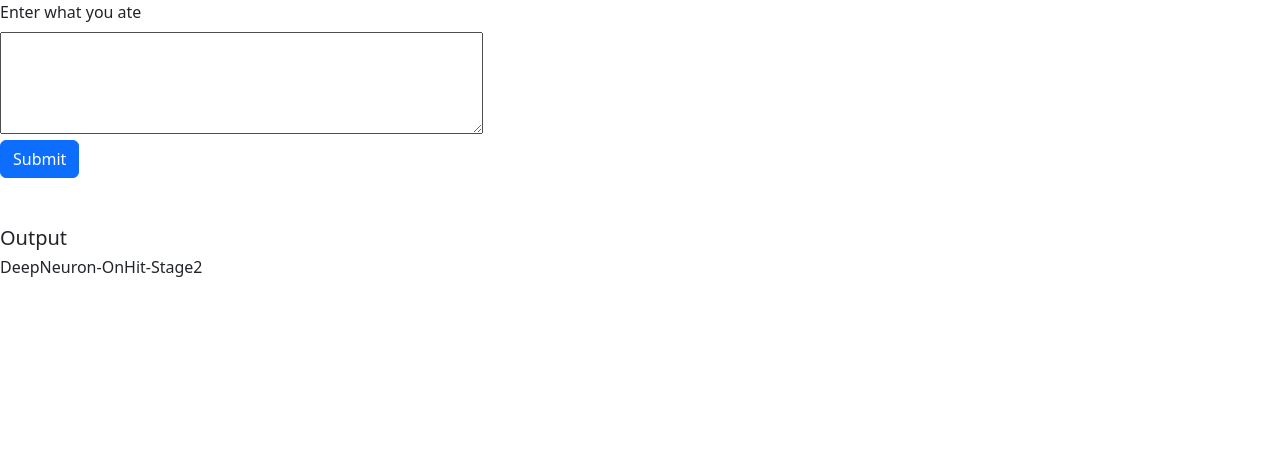
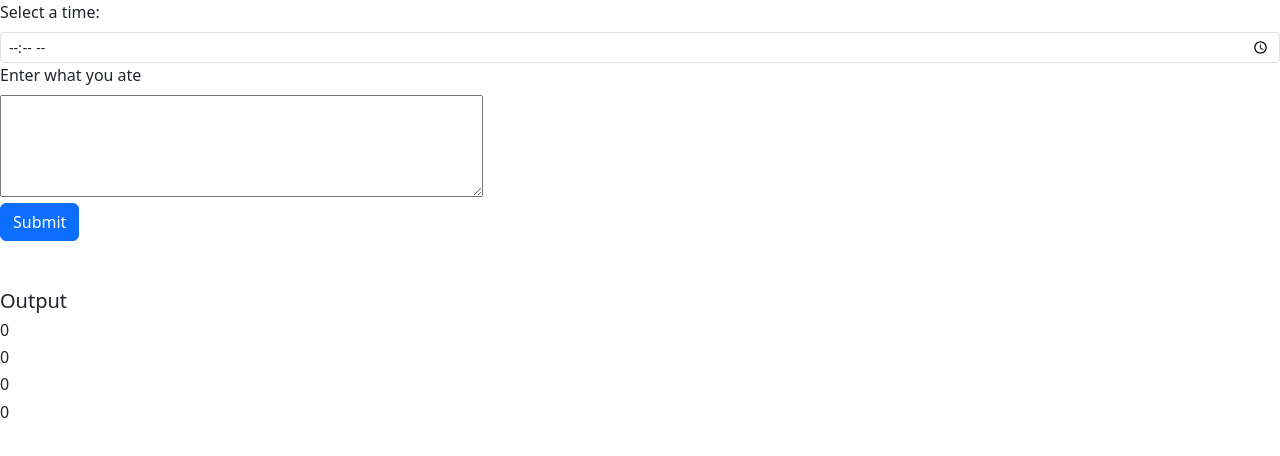
Before and after one commit to jasto1915/nutrient-tracker, an Angular app: page / in a window 1280 px wide. Shown: the top 456 px of the page. Built offline with nearby package versions, Linux system fonts and the light colour scheme.

Commit message:
Clean JSON and add time
-clean JSON sent to the front end from the backend
-create Meal type in front end
-create time input to indicate meal time

```diff
--- a/src/app/app.component.html
+++ b/src/app/app.component.html
@@ -1,4 +1,9 @@
-<div xmlns="http://www.w3.org/1999/html">
+
+<div>
+  <label for="time-input" class="form-label">Select a time:</label>
+  <input type="time" for="time-input" id="time-input" [(ngModel)]="timeInput" class="form-control form-control-sm" required>
+</div>
+<div>
   <label for="food-input" class="form-label">Enter what you ate</label><br/>
   <textarea rows="4" cols="50" name="food-input" id="food-input" [(ngModel)]="textInput" required></textarea>
 </div>
@@ -9,5 +14,10 @@
 <br/>
 <div>
   <h5>Output</h5>
-  <h6>{{text}}</h6>
+  <h6>{{meal.name}}</h6>
+  <h6>{{meal.servingQty}}</h6>
+  <h6>{{meal.servingUnit}}</h6>
+  <h6>{{meal.servingWeightGram}}</h6>
+  <h6>{{meal.calories}}</h6>
+  <h6>{{meal.protein}}</h6>
 </div>
--- a/src/app/app.component.ts
+++ b/src/app/app.component.ts
@@ -3,6 +3,33 @@ import { RouterOutlet } from '@angular/router';
 import {FormsModule} from '@angular/forms';
 import {DatabaseService} from './database.service';
 import {ExternalAPIService} from './external-api.service';
+
+
+class Meal {
+  name: string;
+  servingQty: number;
+  servingUnit: string;
+  servingWeightGram: number;
+  time: string;
+  protein: number;
+  calories: number;
+
+
+  constructor(name:string="", servingQty: number=0,
+              servingUnit: string="", servingWeightGram: number=0
+              ,protein: number=0, calories: number=0,time:string="")
+  {
+    this.name = name;
+    this.servingQty = servingQty;
+    this.servingUnit = servingUnit;
+    this.servingWeightGram = servingWeightGram;
+    this.time = time;
+    this.protein = protein;
+    this.calories = calories;
+
+  }
+
+}
 
 
 @Component({
@@ -12,19 +39,22 @@ import {ExternalAPIService} from './external-api.service';
   templateUrl: './app.component.html',
   styleUrl: './app.component.css',
 })
+
 export class AppComponent {
   text = 'DeepNeuron-OnHit-Stage2';
   textInput = "";
+  timeInput = "";
+  meal: Meal = new Meal();
 
   constructor(private db: DatabaseService, private extapi: ExternalAPIService) {
   }
 
   sendInput(){
-    let data = {text:this.textInput};
+    let data = {text:this.textInput, time:this.timeInput};
+    this.extapi.parseLanguage(data).subscribe((data:any) => {
+      this.meal = new Meal(data.name, data.servingQty,data.servingUnit,data.servingWeightGram,
+        data.protein,data.calories,data.time);
 
-    this.extapi.parseLanguage(data).subscribe((data:any) => {
-      this.text = data
-      console.log(data)
     })
 
    }
--- a/src/app/external-api.service.ts
+++ b/src/app/external-api.service.ts
@@ -17,7 +17,6 @@ export class ExternalAPIService {
 
   parseLanguage(data:any){
     let url = API_URL + "/freeform-input/parse"
-    console.log("sent")
     return this.http.post(url,data,httpOptions);
   }
 
```
Also changed, not shown: 2 other files (tests, documents, lock files or other folders).
